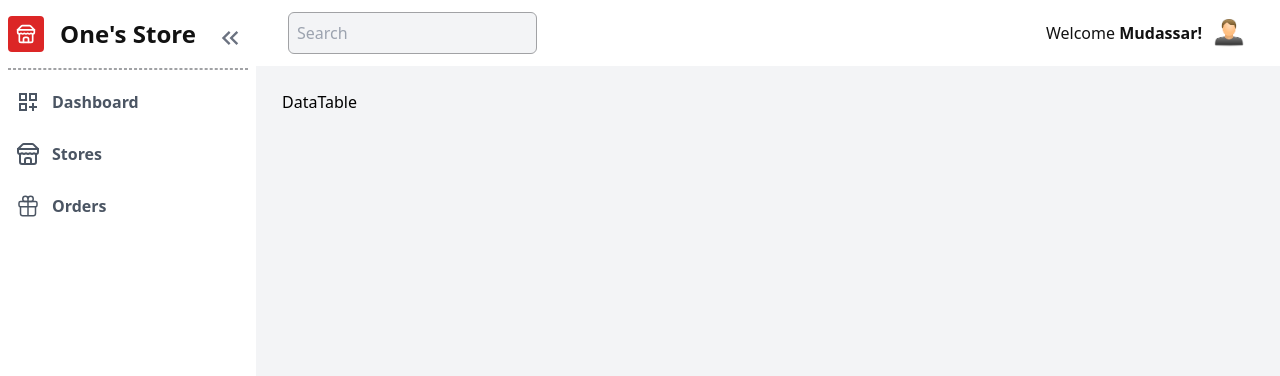
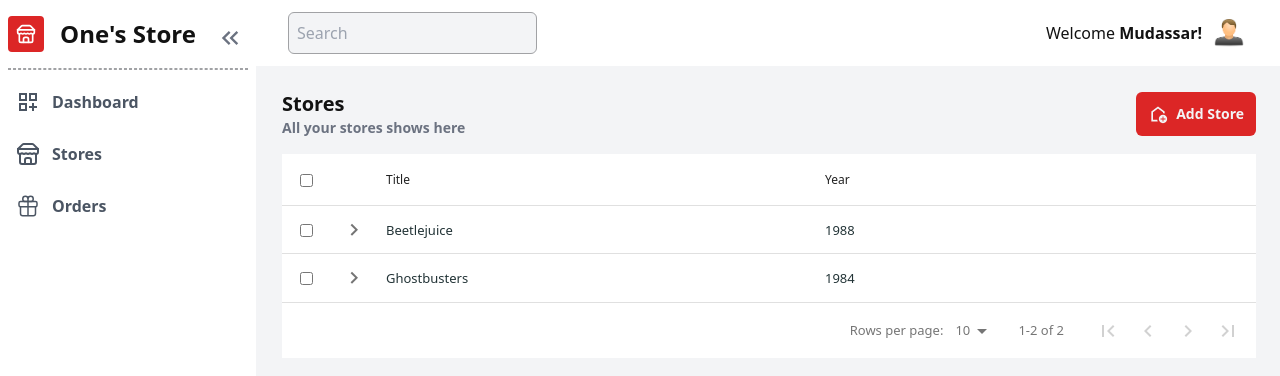
Before and after one commit to Mr-Mudassar/One-s-store, a React (Create React App) app: page /stores in a window 1280 px wide. Shown: the top 376 px of the page. Built offline with nearby package versions, Linux system fonts and the light colour scheme.

Commit message:
stores page almost done

```diff
--- a/package.json
+++ b/package.json
@@ -7,6 +7,7 @@
     "@testing-library/react": "^13.4.0",
     "@testing-library/user-event": "^13.5.0",
     "react": "^18.3.1",
+    "react-data-table-component": "^7.6.2",
     "react-dom": "^18.3.1",
     "react-icons": "^5.2.0",
     "react-router-dom": "^6.23.0",
--- a/src/App.js
+++ b/src/App.js
@@ -3,17 +3,11 @@ import Layout from "./layout";
 import { Routes, Route, BrowserRouter as Router } from "react-router-dom";
 import Dashboard from "./pages/dashboard";
 import useStore from "./hooks/useStore";
-import { useEffect } from "react";
 import Login from "./pages/auth/login";
 import Stores from "./pages/stores";
 
 function App() {
   const appThemeColor = useStore((state) => state.appThemeColor);
-  const setAppThemeColor = useStore((state) => state.setAppThemeColor);
-
-  useEffect(() => {
-    setAppThemeColor("redish");
-  }, []);
 
   return (
     <div className={`bg-theme-secondaryBg ${appThemeColor}`}>
--- a/src/hooks/useStore.js
+++ b/src/hooks/useStore.js
@@ -7,7 +7,7 @@ const useStore = create(
       toggleSidebar: true,
       setToggleSidebar: (toggle) => set({ toggleSidebar: toggle }),
 
-      appMode: 'light',
+      appMode: '',
       setAppMode: (theme) => set({ appMode: theme }),
 
       appThemeColor: "redish",
--- a/src/layout/navbar.js
+++ b/src/layout/navbar.js
@@ -5,9 +5,6 @@ import { Link } from "react-router-dom";
 import ThemesData from "../data/themeColorsData.json";
 
 //  importing icons
-import { MdSunny } from "react-icons/md";
-import { FaMoon } from "react-icons/fa";
-
 import { FiSun } from "react-icons/fi";
 import { FaRegMoon } from "react-icons/fa6";
 import { FaRegUserCircle } from "react-icons/fa";
@@ -21,19 +18,24 @@ const Navbar = () => {
   const setAppMode = useStore((state) => state.setAppMode);
 
   const setAppThemeColor = useStore((state) => state.setAppThemeColor);
+  const appThemeColor = useStore((state) => state.appThemeColor);
 
   const [userDetailsModel, setUserDetailsModel] = useState(false);
 
   // Check the system default theme and apply on app
   useEffect(() => {
-    if (window.matchMedia("(prefers-color-scheme: dark)").matches) {
+    if (appMode === "" && window.matchMedia("(prefers-color-scheme: dark)").matches) {
       document.documentElement.classList.add("dark");
       setAppMode("dark");
-    } else {
+    } else if(appMode !== "") {
       document.documentElement.classList.remove("dark");
       setAppMode("light");
     }
+
   }, []);
+
+  console.log(appThemeColor)
+
 
   return (
     <div
@@ -48,8 +50,8 @@ const Navbar = () => {
           placeholder="Search"
         />
 
-        <div className="flex cursor-pointer" onClick={() => setUserDetailsModel(toggle => !toggle) }>
-          <p className="text-center mx-2 my-auto text-theme-primary">
+        <div className="flex cu" onClick={() => setUserDetailsModel(toggle => !toggle) }>
+          <p className="text-center mx-2 my-auto text-theme-primary ">
             Welcome <b>Mudassar!</b>
           </p>
           <div className="m-auto rounded-full overflow-hidden p-1">
@@ -60,7 +62,7 @@ const Navbar = () => {
         {/* Modal  */}
 
         {userDetailsModel && (
-          <div className="absolute right-14 top-16 px-4 py-4 bg-theme-primaryBg rounded-xl w-64 shadow-lg">
+          <div className="absolute right-14 top-16 px-4 py-4 bg-theme-primaryBg rounded-xl w-64 shadow-lg z-50">
             {/* user name and image  */}
             <div className="flex gap-2">
               <span className="text-center my-auto">
--- a/src/pages/auth/signup.js
+++ /dev/null
@@ -1,11 +0,0 @@
-import React from 'react'
-
-const Signup = () => {
-  return (
-    <div>
-      <h1>Signup page</h1>
-    </div>
-  )
-}
-
-export default Signup
--- a/src/pages/stores/dataTable.js
+++ b/src/pages/stores/dataTable.js
@@ -1,9 +1,76 @@
-import React from 'react'
+import React from "react";
+import DataTable from "react-data-table-component";
 
-const DataTable = () => {
+
+const DataTableComponent = () => {
+  const ExpandedComponent = ({ data }) => (
+    <pre>{JSON.stringify(data, null, 2)}</pre>
+  );
+
+  const columns = [
+    {
+      name: "Title",
+      selector: (row) => row.title,
+      sortable: true,
+    },
+    {
+      name: "Year",
+      selector: (row) => row.year,
+      sortable: true,
+    },
+  ];
+
+  const data = [
+    {
+      id: 1,
+      title: "Beetlejuice",
+      year: "1988",
+    },
+    {
+      id: 2,
+      title: "Ghostbusters",
+      year: "1984",
+    },
+  ];
+
+  const customStyles = {
+    rows: {
+      style: {
+        color: "#223336",
+        backgroundColor: "theme.primaryBg", // Use CSS variable for background color
+      },
+    },
+    headCells: {
+      style: {
+        paddingLeft: "8px", // override the cell padding for head cells
+        paddingRight: "8px",
+      },
+    },
+    cells: {
+      style: {
+        paddingLeft: "8px", // override the cell padding for data cells
+        paddingRight: "8px",
+      },
+    },
+    striped: {
+      default: "red",
+    },
+  };
+
   return (
-    <div>DataTable</div>
-  )
-}
+    <div>
+      <DataTable
+        pagination
+        columns={columns}
+        customStyles={customStyles}
+        data={data}
+        selectableRows
+        expandableRows
+        expandableRowsComponent={ExpandedComponent}
+        highlightOnHover
+      />
+    </div>
+  );
+};
 
-export default DataTable
+export default DataTableComponent;
--- a/src/pages/stores/index.js
+++ b/src/pages/stores/index.js
@@ -1,10 +1,29 @@
 import React from "react";
-import DataTable from "./dataTable";
+import DataTableComponent from "./dataTable";
+
+import { MdOutlineAddHome } from "react-icons/md";
+
 
 const Stores = () => {
   return (
     <div>
-      <DataTable />
+      <div className="flex justify-between m-auto flex-wrap mb-4">
+        <div>
+          <h5 className="font-semibold text-theme-primary text-xl">Stores</h5>
+          <p className="text-sm font-semibold text-theme-tertiary">
+            All your stores shows here
+          </p>
+        </div>
+
+        <div className="my-auto space-x-4">
+          <button className="flex bg-theme-btnBg p-3  rounded-md text-theme-btnColor text-sm font-semibold">
+          <MdOutlineAddHome className="text-xl text-center my-auto mr-2"/>
+            Add Store
+          </button>
+        </div>
+      </div>
+
+      <DataTableComponent />
     </div>
   );
 };
```
Also changed, not shown: 1 other file (tests, documents, lock files or other folders).
